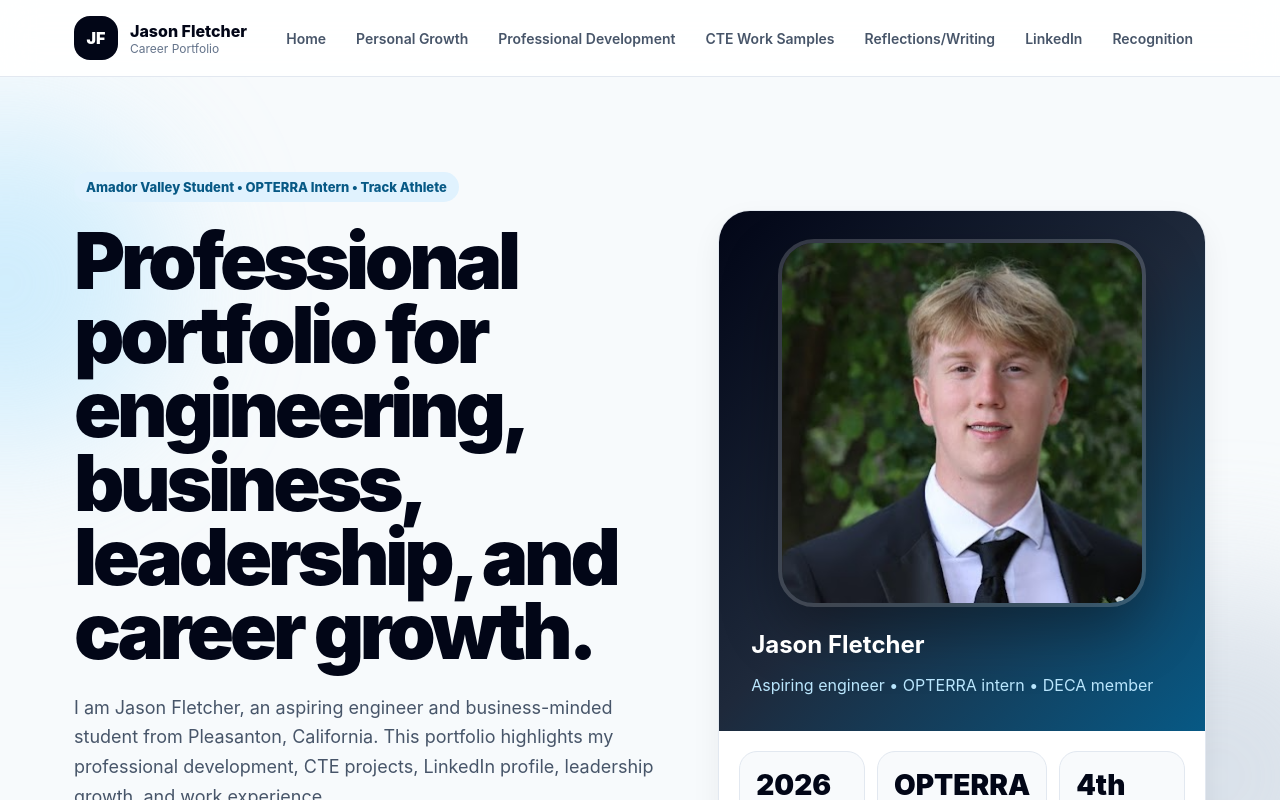
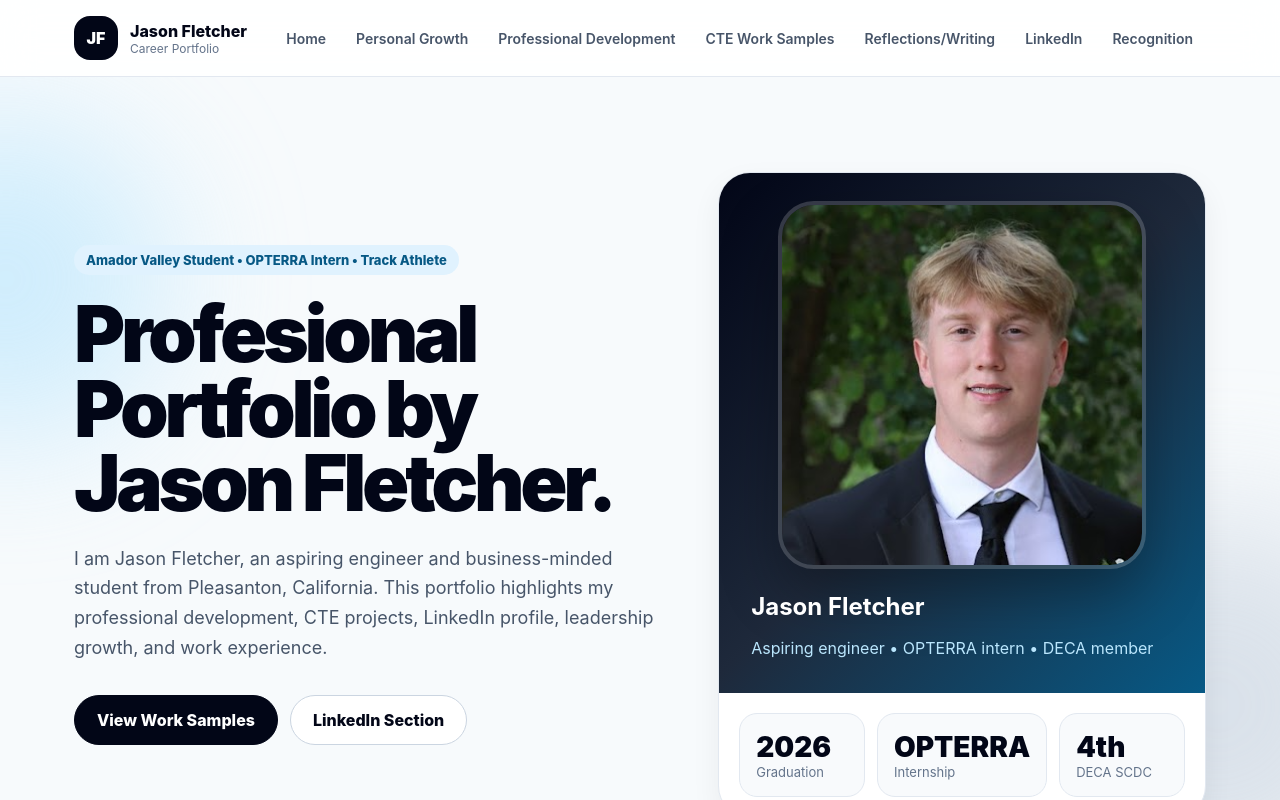
Before and after one commit to jasonthegoat27/jasonfletcherportfolio, a React (Vite) app: page / in a window 1280 px wide. Shown: the top 800 px of the page. Built offline with nearby package versions, Linux system fonts and the light colour scheme.

Commit message:
Update App.jsx

```diff
--- a/src/App.jsx
+++ b/src/App.jsx
@@ -106,7 +106,7 @@ export default function App() {
           <div className="container hero-grid">
             <motion.div initial={{ opacity: 0, y: 24 }} animate={{ opacity: 1, y: 0 }} transition={{ duration: 0.7 }}>
               <Badge>Amador Valley Student • OPTERRA Intern • Track Athlete</Badge>
-              <h1>Professional portfolio for engineering, business, leadership, and career growth.</h1>
+              <h1>Profesional Portfolio by Jason Fletcher.</h1>
               <p className="hero-text">I am Jason Fletcher, an aspiring engineer and business-minded student from Pleasanton, California. This portfolio highlights my professional development, CTE projects, LinkedIn profile, leadership growth, and work experience.</p>
               <div className="hero-actions">
                 <ButtonLink href="#cte-work">View Work Samples</ButtonLink>
```
